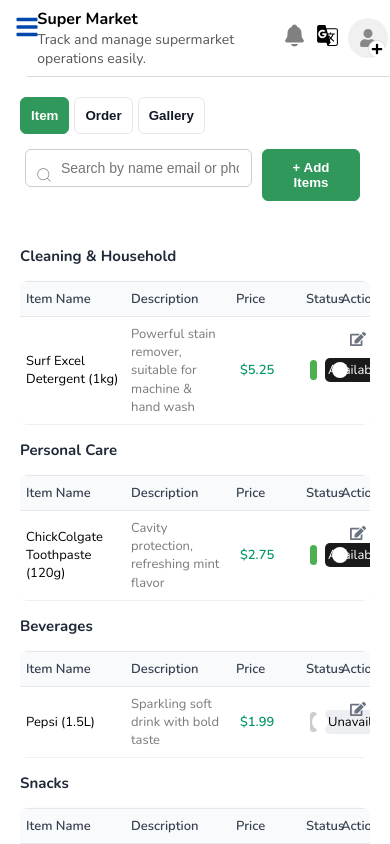
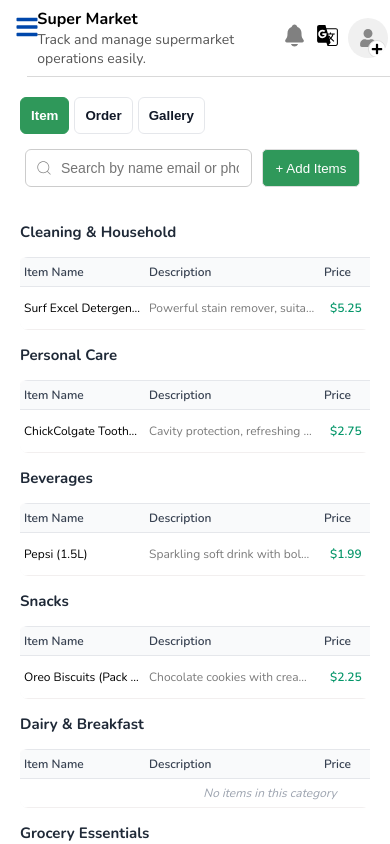
Before and after one commit to Tahanaz0/restaurant, a React (Vite) app: page /supperMarket in a window 390 px wide. Built offline with nearby package versions, Linux system fonts and the light colour scheme.

Commit message:
'add-item-modale'

```diff
--- a/src/component/supperMarket/MarketTable.css
+++ b/src/component/supperMarket/MarketTable.css
@@ -3,6 +3,30 @@
   margin-top: 25px;
   font-family: 'Nunito', sans-serif;
   background: #fff;
+  overflow-x: auto;
+  overflow-y: visible;
+  -webkit-overflow-scrolling: touch;
+  scrollbar-width: thin;
+  scrollbar-color: #cbd5e0 #f7fafc;
+}
+
+/* Custom scrollbar for webkit browsers */
+.product-table::-webkit-scrollbar {
+  height: 8px;
+}
+
+.product-table::-webkit-scrollbar-track {
+  background: #f7fafc;
+  border-radius: 4px;
+}
+
+.product-table::-webkit-scrollbar-thumb {
+  background: #cbd5e0;
+  border-radius: 4px;
+}
+
+.product-table::-webkit-scrollbar-thumb:hover {
+  background: #a0aec0;
 }
 
 .category-block {
@@ -10,6 +34,32 @@
   background: #fff;
   border-radius: 8px;
   overflow: hidden;
+}
+
+.table-wrapper {
+  overflow-x: auto;
+  overflow-y: visible;
+  -webkit-overflow-scrolling: touch;
+  scrollbar-width: thin;
+  scrollbar-color: #cbd5e0 #f7fafc;
+}
+
+.table-wrapper::-webkit-scrollbar {
+  height: 6px;
+}
+
+.table-wrapper::-webkit-scrollbar-track {
+  background: #f7fafc;
+  border-radius: 3px;
+}
+
+.table-wrapper::-webkit-scrollbar-thumb {
+  background: #cbd5e0;
+  border-radius: 3px;
+}
+
+.table-wrapper::-webkit-scrollbar-thumb:hover {
+  background: #a0aec0;
 }
 
 .category-title {
@@ -24,6 +74,7 @@
 
 .table {
   width: 100%;
+  min-width: 600px;
   border-collapse: collapse;
   table-layout: fixed;
   background: #fff;
@@ -42,39 +93,48 @@
   border-bottom: 1px solid #e5e7eb;
   border-top: 1px solid #e5e7eb;
   white-space: nowrap;
+  overflow: hidden;
+  text-overflow: ellipsis;
 }
 
 .table th:nth-child(1) {
+  min-width: 150px;
   width: 25%;
 }
 
 .table th:nth-child(2) {
+  min-width: 200px;
   width: 30%;
 }
 
 .table th:nth-child(3) {
+  min-width: 80px;
   width: 15%;
   /* text-align: right; */
 }
 
 .table th:nth-child(4) {
+  min-width: 100px;
   width: 15%;
   /* text-align: center; */
 }
 
 .table th:nth-child(5) {
+  min-width: 80px;
   width: 10%;
   text-align: center;
 }
 
 .table td {
-  /* padding: 10px 10px; */
+  padding: 10px 10px;
   border-bottom: 1px solid #f3f4f6;
   font-size: 14px;
   vertical-align: middle;
-  /* border-bottom: 1px solid #e5e7eb; */
-  /* word-wrap: break-word; */
+  word-wrap: break-word;
   background: #fff;
+  white-space: nowrap;
+  overflow: hidden;
+  text-overflow: ellipsis;
 }
 
 .table td:nth-child(3) {
@@ -103,6 +163,9 @@ tr{
   line-height: 1.4;
   max-width: 100%;
   word-wrap: break-word;
+  white-space: nowrap;
+  overflow: hidden;
+  text-overflow: ellipsis;
 }
 
 .status {
@@ -219,17 +282,57 @@ tr{
 
 /* Responsive adjustments */
 @media (max-width: 768px) {
+  .product-table {
+    overflow-x: auto;
+    -webkit-overflow-scrolling: touch;
+  }
+
+  .table-wrapper {
+    overflow-x: auto;
+    -webkit-overflow-scrolling: touch;
+  }
+
+  .table {
+    min-width: 600px;
+    table-layout: fixed;
+  }
+
   .table th,
   .table td {
     padding: 8px 6px;
     font-size: 13px;
+    white-space: nowrap;
+    overflow: hidden;
+    text-overflow: ellipsis;
   }
 
-  .table th:nth-child(1) { width: 30%; }
-  .table th:nth-child(2) { width: 30%; }
-  .table th:nth-child(3) { width: 20%; }
-  .table th:nth-child(4) { width: 10%; }
-  .table th:nth-child(5) { width: 10%; }
+  .table th:nth-child(1) {
+    min-width: 120px;
+    width: 25%;
+  }
+  .table th:nth-child(2) {
+    min-width: 200px;
+    width: 35%;
+  }
+  .table th:nth-child(3) {
+    min-width: 80px;
+    width: 15%;
+  }
+  .table th:nth-child(4) {
+    min-width: 100px;
+    width: 15%;
+  }
+  .table th:nth-child(5) {
+    min-width: 80px;
+    width: 10%;
+  }
+
+  .desc {
+    max-width: 200px;
+    overflow: hidden;
+    text-overflow: ellipsis;
+    white-space: nowrap;
+  }
 
   .edit,
   .deleteM {
@@ -241,6 +344,76 @@ tr{
 
   .actions {
     gap: 6px;
+  }
+}
+
+/* Extra small screens */
+@media (max-width: 480px) {
+  .product-table {
+    margin-top: 15px;
+    overflow-x: auto;
+    -webkit-overflow-scrolling: touch;
+  }
+
+  .table-wrapper {
+    overflow-x: auto;
+    -webkit-overflow-scrolling: touch;
+  }
+
+  .table {
+    min-width: 500px;
+    font-size: 12px;
+    table-layout: fixed;
+  }
+
+  .table th,
+  .table td {
+    padding: 6px 4px;
+    font-size: 12px;
+    white-space: nowrap;
+    overflow: hidden;
+    text-overflow: ellipsis;
+  }
+
+  .table th:nth-child(1) {
+    min-width: 100px;
+    width: 25%;
+  }
+  .table th:nth-child(2) {
+    min-width: 150px;
+    width: 35%;
+  }
+  .table th:nth-child(3) {
+    min-width: 60px;
+    width: 15%;
+  }
+  .table th:nth-child(4) {
+    min-width: 80px;
+    width: 15%;
+  }
+  .table th:nth-child(5) {
+    min-width: 60px;
+    width: 10%;
+  }
+
+  .desc {
+    max-width: 150px;
+    font-size: 11px;
+    white-space: nowrap;
+    overflow: hidden;
+    text-overflow: ellipsis;
+  }
+
+  .edit,
+  .deleteM {
+    padding: 4px;
+    min-width: 24px;
+    min-height: 24px;
+    font-size: 12px;
+  }
+
+  .actions {
+    gap: 4px;
   }
 }
 /* Toggle + text side by side */
--- a/src/component/supperMarket/marketTable.jsx
+++ b/src/component/supperMarket/marketTable.jsx
@@ -54,32 +54,16 @@ const MarketTable = () => {
     item: null
   });
 
-  // Toggle switch ka handler
   const handleToggle = (category, index) => {
     const updated = { ...items };
     updated[category][index].status = !updated[category][index].status;
     setItems(updated);
   };
 
-  // Delete modal handlers
   const openDeleteModal = (category, index, itemName) => {
-    setDeleteModal({
-      isOpen: true,
-      category,
-      index,
-      itemName
-    });
+    setDeleteModal({ isOpen: true, category, index, itemName });
   };
-
-  const closeDeleteModal = () => {
-    setDeleteModal({
-      isOpen: false,
-      category: '',
-      index: -1,
-      itemName: ''
-    });
-  };
-
+  const closeDeleteModal = () => setDeleteModal({ isOpen: false, category: '', index: -1, itemName: '' });
   const handleDelete = () => {
     const updated = { ...items };
     updated[deleteModal.category].splice(deleteModal.index, 1);
@@ -87,35 +71,13 @@ const MarketTable = () => {
     closeDeleteModal();
   };
 
-  // Edit modal handlers
   const openEditModal = (category, index, item) => {
-    setEditModal({
-      isOpen: true,
-      category,
-      index,
-      item: { ...item }
-    });
+    setEditModal({ isOpen: true, category, index, item: { ...item } });
   };
-
-  const closeEditModal = () => {
-    setEditModal({
-      isOpen: false,
-      category: '',
-      index: -1,
-      item: null
-    });
+  const closeEditModal = () => setEditModal({ isOpen: false, category: '', index: -1, item: null });
+  const handleEditChange = (field, value) => {
+    setEditModal(prev => ({ ...prev, item: { ...prev.item, [field]: value } }));
   };
-
-  const handleEditChange = (field, value) => {
-    setEditModal(prev => ({
-      ...prev,
-      item: {
-        ...prev.item,
-        [field]: value
-      }
-    }));
-  };
-
   const handleSaveEdit = () => {
     const updated = { ...items };
     updated[editModal.category][editModal.index] = editModal.item;
@@ -129,6 +91,8 @@ const MarketTable = () => {
         <div key={category} className="category-block">
           <h3 className="category-title">{category}</h3>
 
+          {/* Each table gets its own horizontal scroller (table-wrapper) */}
+          <div className="table-wrapper">
             <table className="table">
               <thead>
                 <tr>
@@ -156,67 +120,42 @@ const MarketTable = () => {
                             />
                             <span className="slider round"></span>
                           </label>
-                        <span
-                          className={`status-text ${
-                            item.status ? "available" : "unavailable"
-                          }`}
-                        >
+                          <span className={`status-text ${item.status ? "available" : "unavailable"}`}>
                             {item.status ? "Available" : "Unavailable"}
                           </span>
                         </div>
                       </td>
                       <td className="actions">
-                      <FaEdit
-                        className="edit"
-                        onClick={() => openEditModal(category, i, item)}
-                      />
-                      <FaTrashAlt
-                        className="deleteM"
-                        onClick={() => openDeleteModal(category, i, item.name)}
-                      />
+                        <FaEdit className="edit" onClick={() => openEditModal(category, i, item)} />
+                        <FaTrashAlt className="deleteM" onClick={() => openDeleteModal(category, i, item.name)} />
                       </td>
                     </tr>
                   ))
                 ) : (
                   <tr>
-                  <td colSpan="5" className="no-items">
-                    No items in this category
-                  </td>
+                    <td colSpan="5" className="no-items">No items in this category</td>
                   </tr>
                 )}
               </tbody>
             </table>
           </div>
+        </div>
       ))}
 
-      {/* Delete Confirmation Modal */}
+      {/* Delete Modal */}
       {deleteModal.isOpen && (
         <div className="modal-overlay">
           <div className="delete-modal">
             <div className="modal-header">
               <h3>Delete Item</h3>
-              <FaTimes
-                className="close-btn"
-                onClick={closeDeleteModal}
-              />
+              <FaTimes className="close-btn" onClick={closeDeleteModal} />
             </div>
             <div className="modal-body">
               <p>Are you sure you want to delete <strong>"{deleteModal.itemName}"</strong>?</p>
-              {/* <p className="warning-text">This action cannot be undone.</p> */}
             </div>
             <div className="modal-footer">
-              <button
-                className="cancel-btn"
-                onClick={closeDeleteModal}
-              >
-                Cancel
-              </button>
-              <button
-                className="delete-btn"
-                onClick={handleDelete}
-              >
-                Delete
-              </button>
+              <button className="cancel-btn" onClick={closeDeleteModal}>Cancel</button>
+              <button className="delete-btn" onClick={handleDelete}>Delete</button>
             </div>
           </div>
         </div>
@@ -228,99 +167,41 @@ const MarketTable = () => {
           <div className="edit-modal">
             <div className="modal-header">
               <h3>Edit Item</h3>
-              <FaTimes
-                className="close-btn"
-                onClick={closeEditModal}
-              />
+              <FaTimes className="close-btn" onClick={closeEditModal} />
             </div>
             <div className="modal-body">
               <div className="form-group">
                 <label>Item Name</label>
-                <input
-                  type="text"
-                  value={editModal.item?.name || ''}
-                  onChange={(e) => handleEditChange('name', e.target.value)}
-                  placeholder="Enter item name"
-                />
+                <input type="text" value={editModal.item?.name || ''} onChange={(e) => handleEditChange('name', e.target.value)} placeholder="Enter item name" />
               </div>
               <div className="form-group">
                 <label>Description</label>
-                <textarea
-                  value={editModal.item?.description || ''}
-                  onChange={(e) => handleEditChange('description', e.target.value)}
-                  placeholder="Enter item description"
-                  rows="3"
-                />
+                <textarea value={editModal.item?.description || ''} onChange={(e) => handleEditChange('description', e.target.value)} placeholder="Enter item description" rows="3" />
               </div>
               <div className="form-group">
                 <label>Price</label>
-                <input
-                  type="text"
-                  value={editModal.item?.price || ''}
-                  onChange={(e) => handleEditChange('price', e.target.value)}
-                  placeholder="Enter price (e.g., $5.25)"
-                />
+                <input type="text" value={editModal.item?.price || ''} onChange={(e) => handleEditChange('price', e.target.value)} placeholder="Enter price (e.g., $5.25)" />
               </div>
               <div className="form-group">
                 <label>Status</label>
                 <Select
-                  options={[
-                    { value: true, label: 'Available' },
-                    { value: false, label: 'Unavailable' }
-                  ]}
-                  value={{
-                    value: editModal.item?.status,
-                    label: editModal.item?.status ? 'Available' : 'Unavailable'
-                  }}
+                  options={[{ value: true, label: 'Available' }, { value: false, label: 'Unavailable' }]}
+                  value={{ value: editModal.item?.status, label: editModal.item?.status ? 'Available' : 'Unavailable' }}
                   onChange={(selected) => handleEditChange('status', selected.value)}
                   placeholder="Select status"
                   menuPortalTarget={document.body}
                   styles={{
                     menuPortal: base => ({ ...base, zIndex: 9999 }),
-                    control: (base, state) => ({
-                      ...base,
-                      borderColor: state.isFocused ? "#3BBE70" : "#d1d5db",
-                      borderRadius: "6px",
-                      padding: "2px",
-                      fontSize: "14px",
-                      boxShadow: state.isFocused ? "0 0 0 3px rgba(59, 190, 112, 0.1)" : "none",
-                      minHeight: "38px",
-                      outline: "none",
-                      caretColor: "#3BBE70",
-                      "&:hover": {
-                        borderColor: "#3BBE70"
-                      }
-                    }),
-                    input: (base) => ({
-                      ...base,
-                      caretColor: "#3BBE70",
-                      color: "#374151"
-                    }),
-                    option: (base, state) => ({
-                      ...base,
-                      backgroundColor: state.isFocused
-                        ? "#f3f4f6"   // hover bg (light gray)
-                        : "#fff",     // normal
-                      color: "#374151", // text color
-                      cursor: "pointer",
-                    }),
+                    control: (base, state) => ({ ...base, borderColor: state.isFocused ? "#3BBE70" : "#d1d5db", borderRadius: "6px", padding: "2px", fontSize: "14px", boxShadow: state.isFocused ? "0 0 0 3px rgba(59, 190, 112, 0.1)" : "none", minHeight: "38px", outline: "none", caretColor: "#3BBE70" }),
+                    input: (base) => ({ ...base, caretColor: "#3BBE70", color: "#374151" }),
+                    option: (base, state) => ({ ...base, backgroundColor: state.isFocused ? "#f3f4f6" : "#fff", color: "#374151", cursor: "pointer" }),
                   }}
                 />
               </div>
             </div>
             <div className="modal-footer">
-              <button
-                className="cancel-btn"
-                onClick={closeEditModal}
-              >
-                Cancel
-              </button>
-              <button
-                className="save-btn"
-                onClick={handleSaveEdit}
-              >
-                Save Changes
-              </button>
+              <button className="cancel-btn" onClick={closeEditModal}>Cancel</button>
+              <button className="save-btn" onClick={handleSaveEdit}>Save Changes</button>
             </div>
           </div>
         </div>
--- a/src/component/supperMarket/supperMarket.css
+++ b/src/component/supperMarket/supperMarket.css
@@ -70,6 +70,10 @@
 	font-weight: 500;
 	color: #333;
 }
+.input-sec{
+	border: 1px solid #ddd;
+	border-radius: 10px;
+}
 .user-input {
 	width: 100%;
 }
@@ -116,6 +120,8 @@
 /* Toggle Switch Styles */
 .availability-section {
 	/* margin-top: 8px */
+	display: flex;
+	gap: 10px;
 	border: 1px solid #ccc;
 	border-radius: 5px;
 	padding: 5px;
@@ -125,7 +131,7 @@
 	display: flex;
 	align-items: center;
 	gap: 12px;
-	margin-bottom: 8px;
+	/* margin-bottom: 8px; */
 }
 
 .toggle-switch {
@@ -152,7 +158,10 @@
 	transition: .4s;
 	border-radius: 24px;
 }
-
+.toggle-wrape{
+	display: flex;
+gap: 5px;
+}
 .toggle-slider:before {
 	position: absolute;
 	content: "";
@@ -184,10 +193,6 @@ input:checked + .toggle-slider:before {
 	margin: 0;
 }
 
-/* Image Upload Styles */
-.image-upload-section {
-	/* margin-top: 8px; */
-}
 
 .image-upload-area {
 	border: 2px dashed #ddd;
@@ -216,11 +221,11 @@ input:checked + .toggle-slider:before {
 }
 
 .upload-btn {
-	/* background: #2F985A; */
+	background: white;
 	color:#666;
 	width: 100%;
 	text-align: center;
-	border: none;
+	border: 1px solid #ddd;
 	justify-content: center;
 	padding: 8px 16px;
 	border-radius: 6px;
@@ -261,7 +266,7 @@ input:checked + .toggle-slider:before {
 	/* padding: 5px; */
 }
 
-.user-btn {
+.user-btn1 {
 	background: #2F985A;
 	color: #FFFFFF;
 	border: 1px solid #2F985A;
```
Also changed, not shown: src/component/supperMarket/SupperMarket.jsx (+25 -13 lines). Lines whose indentation alone changed are shown as unchanged.
